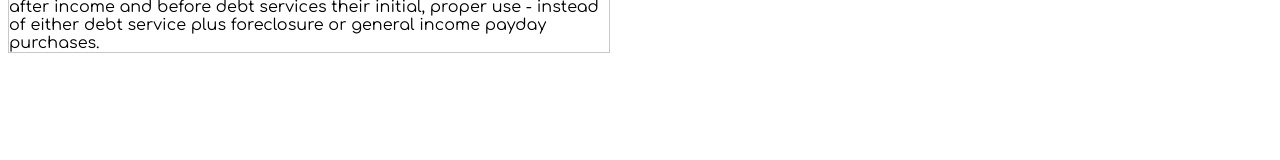
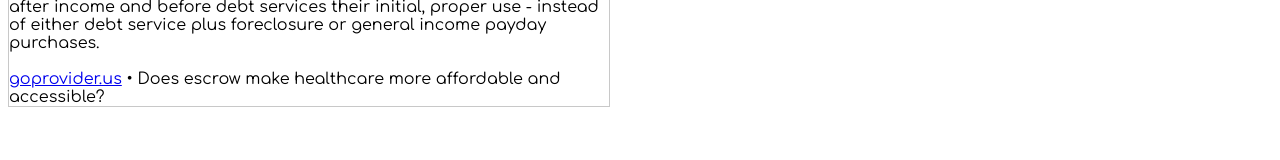
Before and after one commit to NickCarducci/multilevelcapital, a React (Create React App) app: page / in a window 1280 px wide. Shown: the part 457-617 px from the top of the page. Built offline with nearby package versions, Linux system fonts and the light colour scheme.

Commit message:
Update Basic.js

```diff
--- a/src/Basic.js
+++ b/src/Basic.js
@@ -203,6 +203,11 @@ export default class Basic extends React.Component {
         that saved. These balances should reflect after income and before debt
         services their initial, proper use - instead of either debt service plus
         foreclosure or general income payday purchases.
+        <br />
+        <br />
+        <a href="https://goprovider.us">goprovider.us</a>
+        {space}&bull;{space}Does escrow make healthcare more affordable and
+        accessible?
         {/**
 
             <Cable
```
